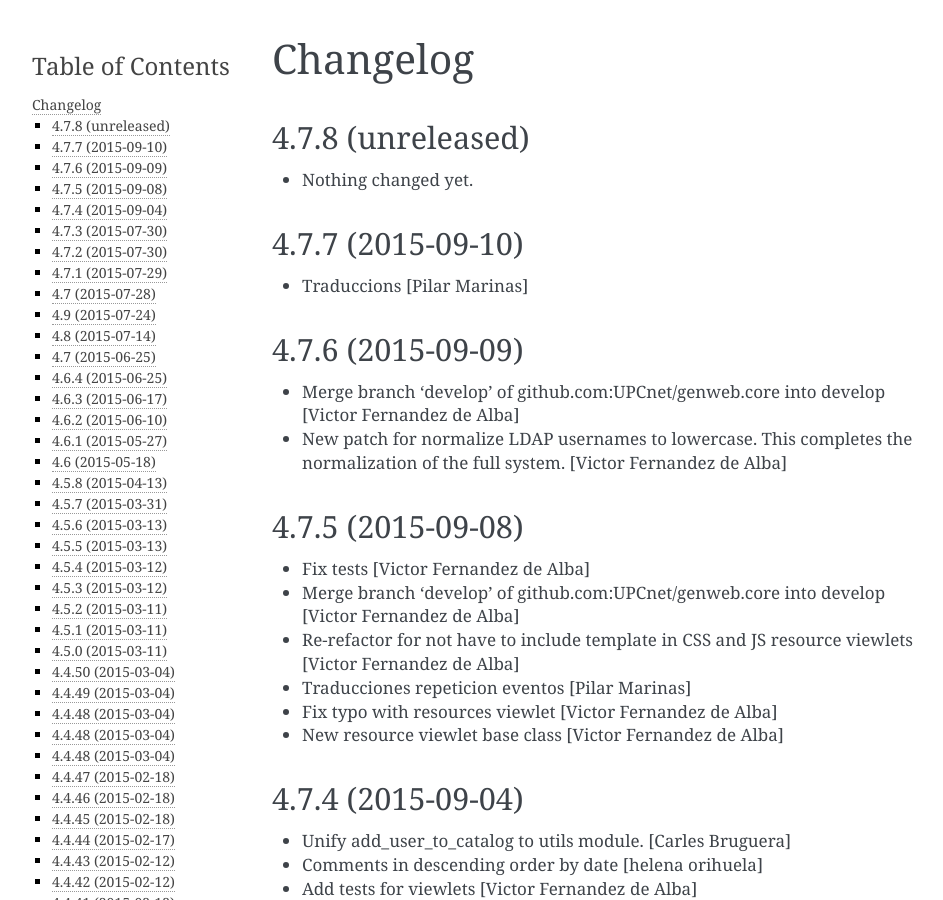
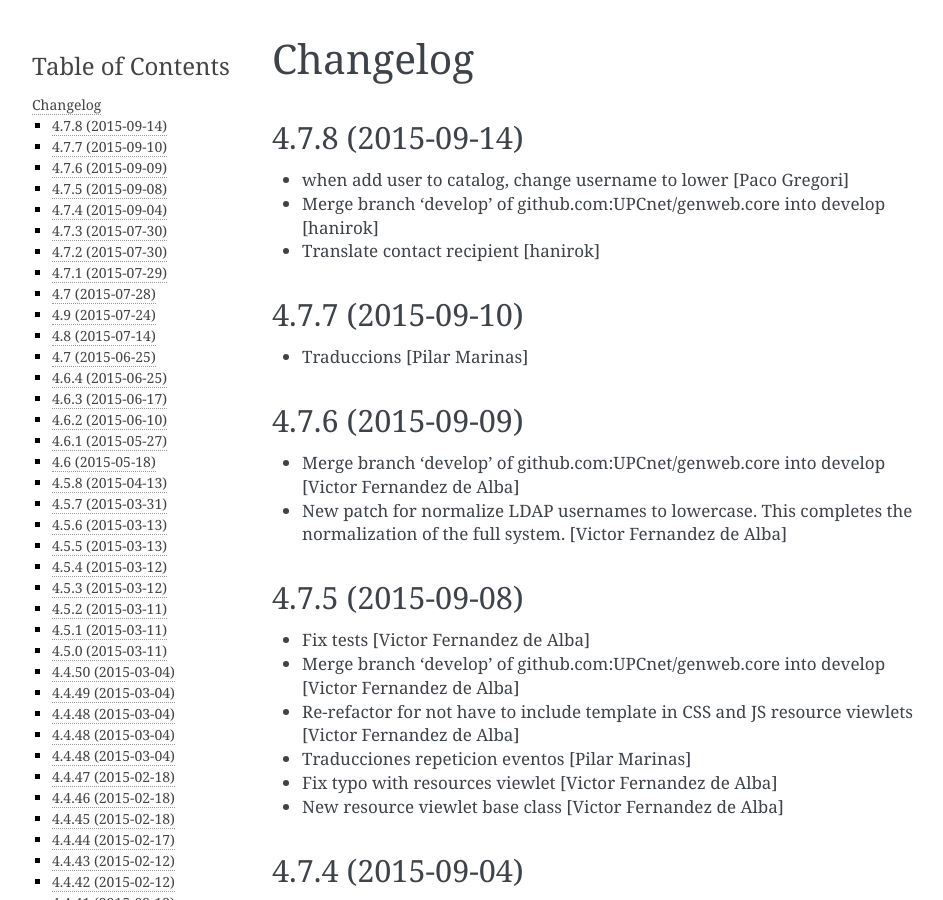
Before and after one commit to UPCnet/genweb.core, a Sphinx documentation site: the page built from docs/HISTORY.rst, in a window 1280 px wide and 900 px high. Shown: the whole window, without its empty margins (148-1091 px from the left). Built offline with Sphinx 7.4.7, drawn with Linux system fonts in a browser that asks for light colours.

Commit message:
Preparing release 4.7.8

```diff
--- a/docs/HISTORY.rst
+++ b/docs/HISTORY.rst
@@ -1,11 +1,12 @@
 Changelog
 =========
 
-4.7.8 (unreleased)
+4.7.8 (2015-09-14)
 ------------------
 
-- Nothing changed yet.
-
+* when add user to catalog, change username to lower [Paco Gregori]
+* Merge branch 'develop' of github.com:UPCnet/genweb.core into develop [hanirok]
+* Translate contact recipient [hanirok]
 
 4.7.7 (2015-09-10)
 ------------------
--- a/setup.py
+++ b/setup.py
@@ -1,7 +1,7 @@
 from setuptools import setup, find_packages
 import os
 
-version = '4.7.8.dev0'
+version = '4.7.8'
 
 README = open('README.rst').read()
 HISTORY = open(os.path.join('docs', 'HISTORY.rst')).read()
```
